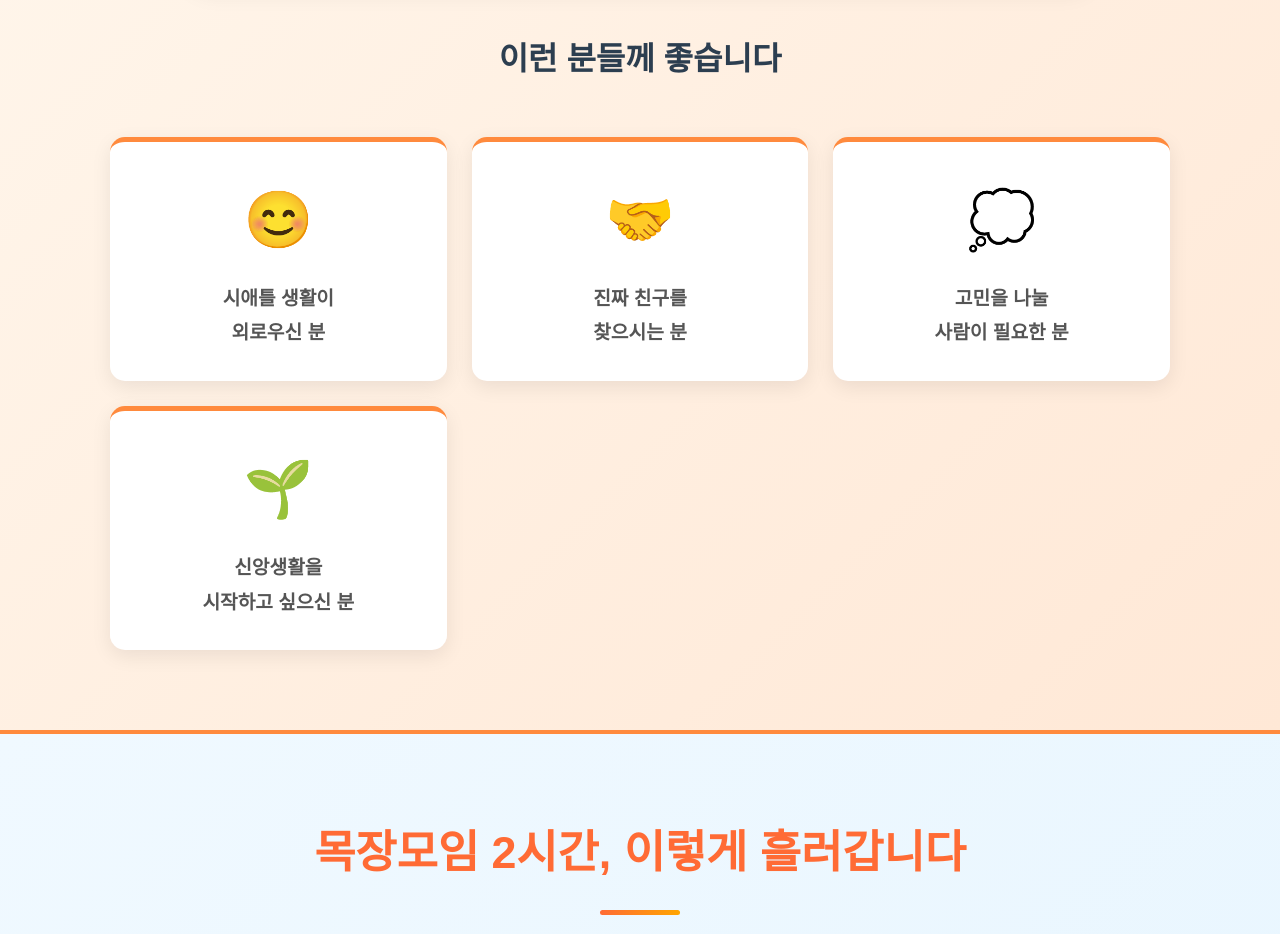
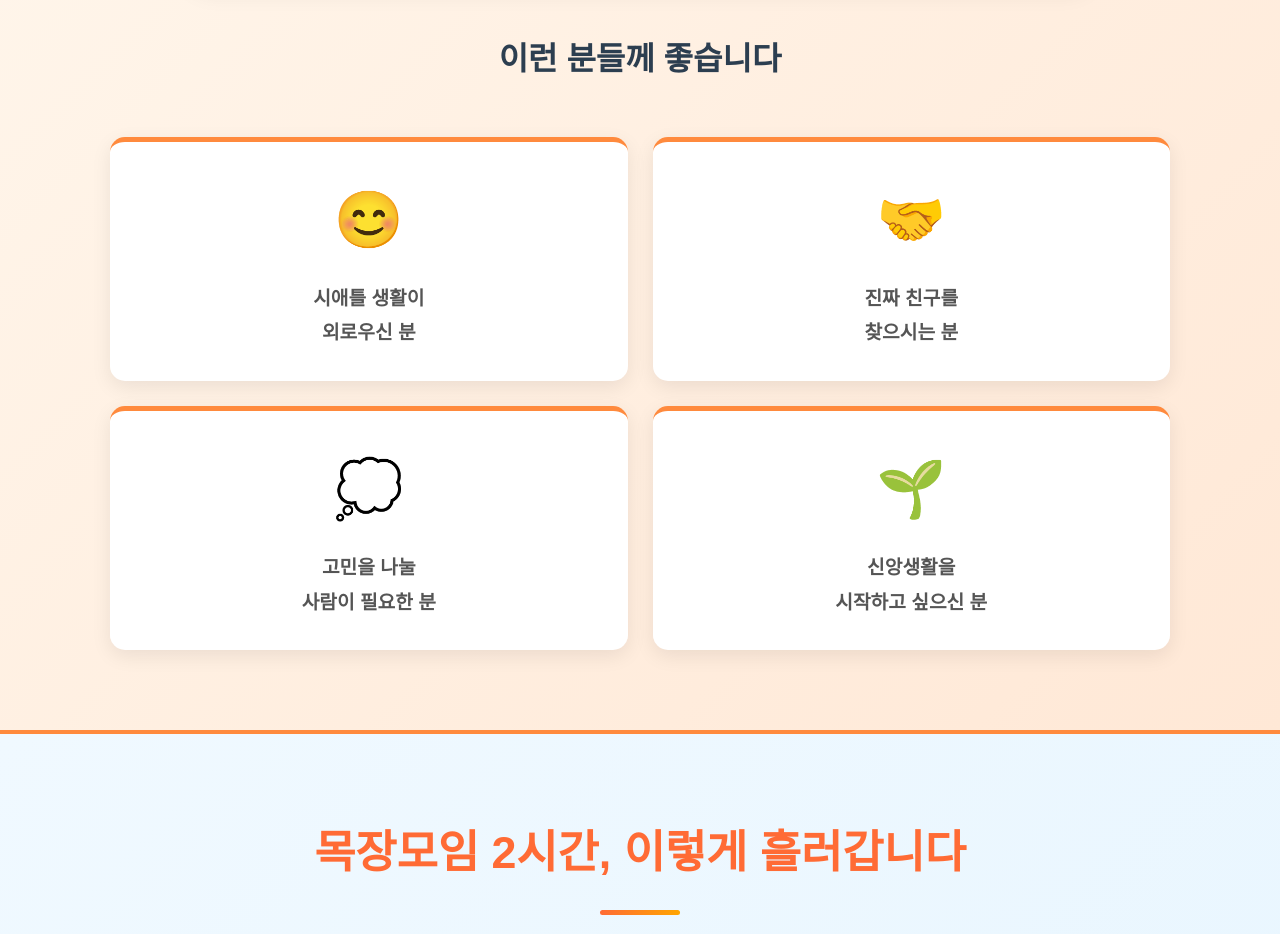
Before and after one commit to ijiguchon/mokjang-meeting, a plain HTML site: page index.html in a window 1280 px wide. Shown: the part 1140-2074 px from the top of the page. Drawn offline with Linux system fonts and the light colour scheme.

Commit message:
Update index.html

```diff
--- a/index.html
+++ b/index.html
@@ -116,7 +116,7 @@
 
         .who-should-come {
             display: grid;
-            grid-template-columns: repeat(auto-fit, minmax(250px, 1fr));
+            grid-template-columns: repeat(2, 1fr);
             gap: 25px;
             margin-top: 50px;
         }
```
